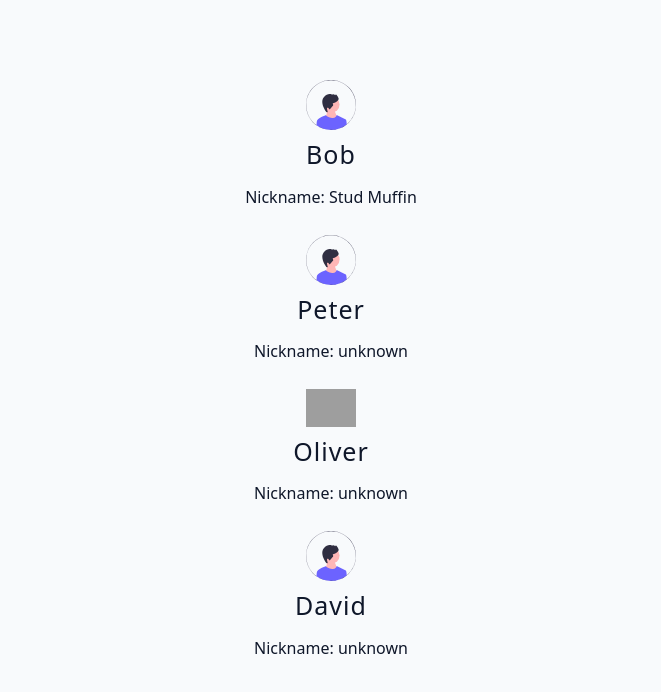
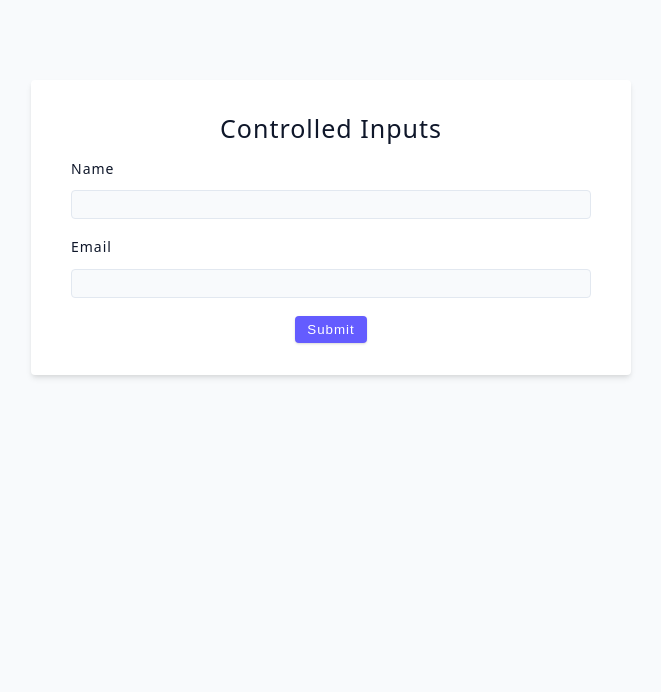
Before and after one commit to jodoesgit/react18-vite-toolkit, a React (Vite) app: page / in a window 1280 px wide. Shown: the top 692 px of the page, without its empty margins (309-970 px from the left). Built offline with nearby package versions, Linux system fonts and the light colour scheme; grey boxes are pictures that could not be loaded.

Commit message:
Setup a form using controlled inputs

```diff
--- a/src/App.jsx
+++ b/src/App.jsx
@@ -1,9 +1,9 @@
-import List from "../tutorial/05-leverage-javascript/starter/List";
+import Starter from "../tutorial/06-forms/starter/01-controlled-inputs";
 
 function App() {
 	return (
 		<div className="container">
-			<List />
+			<Starter />
 		</div>
 	);
 }
--- a/tutorial/06-forms/starter/01-controlled-inputs.jsx
+++ b/tutorial/06-forms/starter/01-controlled-inputs.jsx
@@ -1,4 +1,51 @@
+import { useState } from "react";
+
 const ControlledInputs = () => {
-  return <h2>Controlled Inputs</h2>;
+	const [name, setName] = useState("");
+	const [email, setEmail] = useState("");
+
+	// const handleChange = (e) => {
+	// 	// console.log(e.target.name);
+	// 	// console.log(e.target.value);
+	// 	setName(e.target.value);
+	// };
+
+	const handleSubmit = (e) => {
+		e.preventDefault();
+		console.log(name, email);
+	};
+
+	return (
+		<form className="form" onSubmit={handleSubmit}>
+			<h4>controlled inputs</h4>
+			<div className="form-row">
+				<label htmlFor="name" className="form-label">
+					name
+				</label>
+				<input
+					type="text"
+					id="name"
+					className="form-input"
+					value={name}
+					onChange={(e) => setName(e.target.value)}
+				/>
+			</div>
+			<div className="form-row">
+				<label htmlFor="email" className="form-label">
+					email
+				</label>
+				<input
+					type="text"
+					id="email"
+					className="form-input"
+					value={email}
+					onChange={(e) => setEmail(e.target.value)}
+				/>
+			</div>
+			<button className="btn" type="submit">
+				Submit
+			</button>
+		</form>
+	);
 };
 export default ControlledInputs;
```
